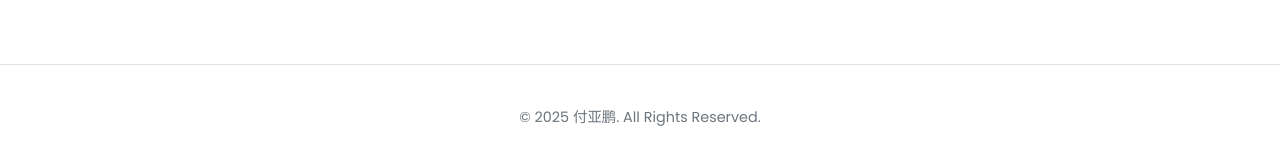
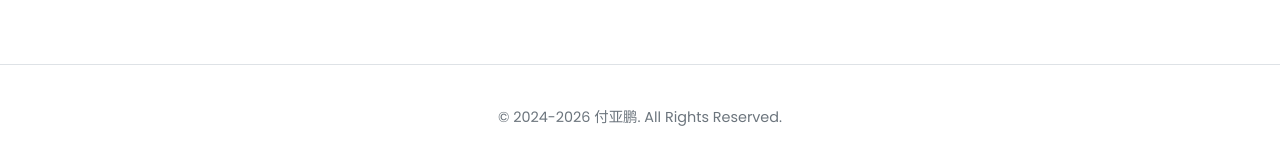
Before and after one commit to fyapeng/fyapeng.github.io, a Jekyll site: the page built from index.html, in a window 1280 px wide and 900 px high, scrolled down 1805 px. Shown: the part 731-896 px from the top of the window. Built offline with Jekyll 4.4.1, drawn with Linux system fonts in a browser that asks for light colours.

Commit message:
Update zh.yml

```diff
--- a/_data/zh.yml
+++ b/_data/zh.yml
@@ -71,4 +71,4 @@ research_page:
   doi_btn: "[DOI]"
 
 footer:
-  copyright: "© 2025 付亚鹏. All Rights Reserved."
+  copyright: "© 2024-2026 付亚鹏. All Rights Reserved."
```
